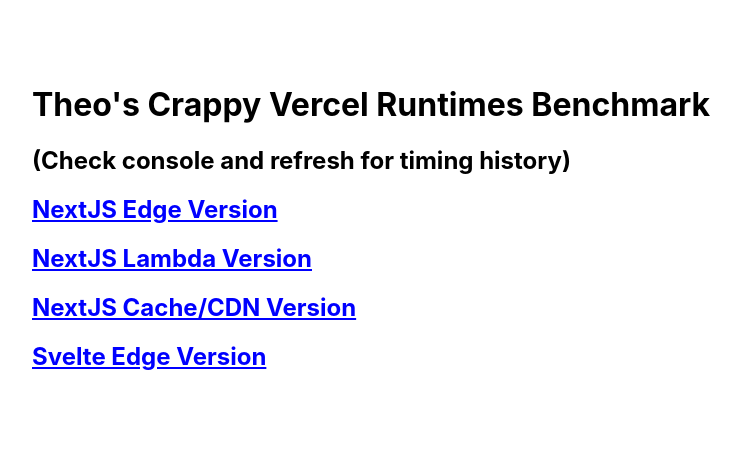
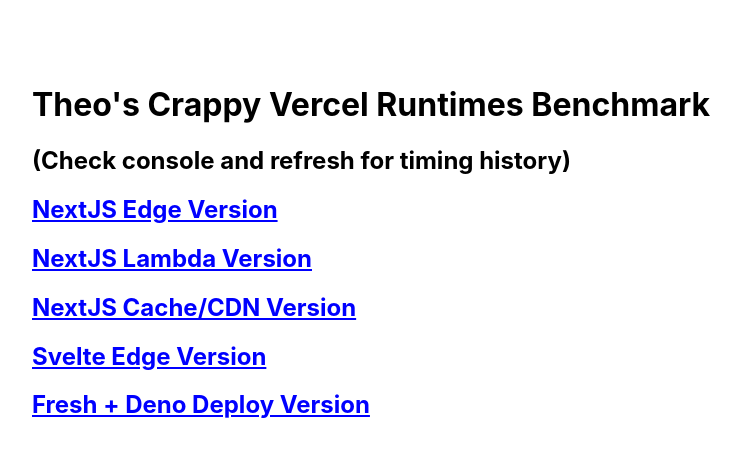
Before and after one commit to t3dotgg/next-edge-test, a Next.js app: page / in a window 1280 px wide. Shown: the top 456 px of the page, without its empty margins (32-772 px from the left). Built offline with nearby package versions, Linux system fonts and the light colour scheme.

Commit message:
Deno deploy added

```diff
--- a/pages/index.tsx
+++ b/pages/index.tsx
@@ -31,6 +31,14 @@
           Svelte Edge Version
         </a>
       </h2>
+      <h2>
+        <a
+          style={{ color: "blue", textDecoration: "underline" }}
+          href="https://t3-fresh-test.deno.dev/"
+        >
+          Fresh + Deno Deploy Version
+        </a>
+      </h2>
     </div>
   );
 };
```
